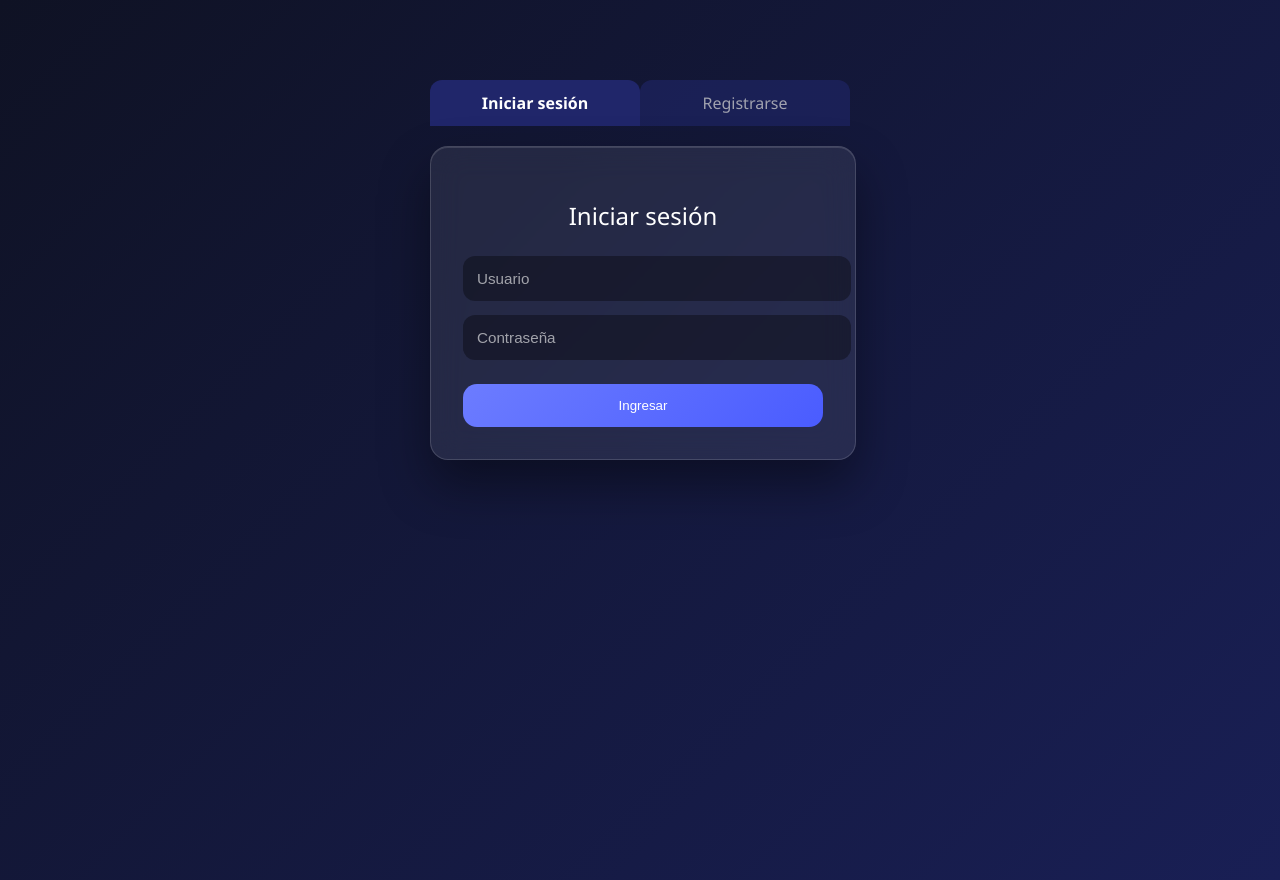
After one commit to jorge1100/Trabajo_final_metodologia, a PHP site: page /auth_view.php?vista=login in a window 1280 px wide. The commit adds this page. Run offline with PHP 8.4, Linux system fonts and the light colour scheme.

Commit message:
Login funcionando sin romper el sistema de notas

```diff
--- /dev/null
+++ b/auth_view.php
@@ -0,0 +1,52 @@
+<?php
+$vista = $_GET['vista'] ?? 'login';
+?>
+<!DOCTYPE html>
+<html lang="es">
+<head>
+  <meta charset="UTF-8">
+  <title>Acceso</title>
+  <link rel="stylesheet" href="styles.css">
+</head>
+<body>
+
+<div class="auth-container">
+
+  <div class="auth-tabs">
+    <a href="auth_view.php?vista=login" class="tab-btn <?= $vista === 'login' ? 'active' : '' ?>">
+      Iniciar sesión
+    </a>
+    <a href="auth_view.php?vista=registro" class="tab-btn <?= $vista === 'registro' ? 'active' : '' ?>">
+      Registrarse
+    </a>
+  </div>
+
+  <?php if ($vista === 'login'): ?>
+    <!-- LOGIN -->
+    <div class="auth-card">
+      <h2>Iniciar sesión</h2>
+
+      <form method="post" action="login.php">
+        <input type="text" name="usuario" placeholder="Usuario" required>
+        <input type="password" name="password" placeholder="Contraseña" required>
+        <button type="submit">Ingresar</button>
+      </form>
+    </div>
+  <?php else: ?>
+    <!-- REGISTRO -->
+    <div class="auth-card">
+      <h2>Crear cuenta</h2>
+
+      <form method="post" action="register.php">
+        <input type="text" name="usuario" placeholder="Usuario" required>
+        <input type="email" name="correo" placeholder="Correo electrónico" required>
+        <input type="password" name="password" placeholder="Contraseña" required>
+        <button type="submit">Registrarse</button>
+      </form>
+    </div>
+  <?php endif; ?>
+
+</div>
+
+</body>
+</html>
--- /dev/null
+++ b/config/session.php
@@ -0,0 +1,3 @@
+
+<?php
+session_start();
--- a/index.html
+++ b/index.php
@@ -1,3 +1,8 @@
+<?php
+
+require_once __DIR__ . '/config/auth.php';
+?>
+
 <!DOCTYPE html>
 <html lang="es">
 <head>
--- a/notas.php
+++ b/notas.php
@@ -1,4 +1,6 @@
 <?php
+require_once __DIR__ . '/config/session.php';
+
 header('Content-Type: application/json');
 
 $conexion = new mysqli("localhost", "root", "", "trabajo_final_metodologia");
@@ -7,7 +9,7 @@ if ($conexion->connect_error) {
     exit;
 }
 
-$id_usuario = 1;
+$id_usuario = $_SESSION['id_usuario'];
 $accion = $_GET['accion'] ?? $_POST['accion'] ?? '';
 
 switch ($accion) {
--- a/styles.css
+++ b/styles.css
@@ -1,4 +1,6 @@
-/* ==== ESTILO GENERAL ==== */
+/* =====================================================
+   ESTILO GENERAL
+   ===================================================== */
 body {
   margin: 0;
   font-family: "Segoe UI", sans-serif;
@@ -7,7 +9,9 @@ body {
   min-height: 100vh;
 }
 
-/* ==== BOTÓN CENTRAL ==== */
+/* =====================================================
+   SISTEMA DE NOTAS – BOTÓN CENTRAL
+   ===================================================== */
 .vista-principal {
   display: flex;
   justify-content: center;
@@ -24,7 +28,9 @@ body {
   cursor: pointer;
 }
 
-/* ==== PANELES ==== */
+/* =====================================================
+   SISTEMA DE NOTAS – PANELES
+   ===================================================== */
 .paneles {
   display: flex;
   justify-content: space-around;
@@ -40,7 +46,9 @@ body {
   margin-bottom: 20px;
 }
 
-/* ==== TARJETAS DE NOTAS ==== */
+/* =====================================================
+   SISTEMA DE NOTAS – TARJETAS
+   ===================================================== */
 .lista-notas {
   display: flex;
   flex-direction: column;
@@ -73,7 +81,9 @@ body {
   cursor: pointer;
 }
 
-/* ==== VISOR + BLUR ==== */
+/* =====================================================
+   SISTEMA DE NOTAS – VISOR / MODAL
+   ===================================================== */
 #visorNota {
   position: fixed;
   inset: 0;
@@ -90,7 +100,9 @@ body {
   display: none;
 }
 
-/* ==== HOJA ==== */
+/* =====================================================
+   SISTEMA DE NOTAS – HOJA DE EDICIÓN
+   ===================================================== */
 .hoja {
   background: #fdfbf7;
   width: 520px;
@@ -101,8 +113,14 @@ body {
 }
 
 @keyframes aparecer {
-  from { opacity: 0; transform: scale(0.95); }
-  to { opacity: 1; transform: scale(1); }
+  from {
+    opacity: 0;
+    transform: scale(0.95);
+  }
+  to {
+    opacity: 1;
+    transform: scale(1);
+  }
 }
 
 .hoja input,
@@ -136,3 +154,135 @@ body {
   border: none;
   cursor: pointer;
 }
+
+/* =====================================================
+   AUTENTICACIÓN – CONTENEDOR Y TABS
+   ===================================================== */
+.auth-container {
+  max-width: 420px;
+  margin: 80px auto;
+}
+
+.auth-tabs {
+  display: flex;
+  margin-bottom: 20px;
+}
+
+.tab-btn {
+  flex: 1;
+  padding: 12px;
+  text-align: center;
+  background: #20266a;
+  color: white;
+  text-decoration: none;
+  opacity: 0.6;
+  border-radius: 12px 12px 0 0;
+}
+
+.tab-btn.active {
+  opacity: 1;
+  font-weight: bold;
+}
+
+/* =====================================================
+   AUTENTICACIÓN – TARJETA (LOGIN / REGISTRO)
+   ===================================================== */
+.auth-card {
+  width: 360px;
+  padding: 32px;
+  border-radius: 18px;
+
+  background: rgba(255, 255, 255, 0.08);
+  backdrop-filter: blur(16px);
+  -webkit-backdrop-filter: blur(16px);
+
+  border: 1px solid rgba(255,255,255,0.15);
+  box-shadow:
+    0 25px 50px rgba(0,0,0,0.4),
+    inset 0 1px 0 rgba(255,255,255,0.12);
+
+  color: white;
+  text-align: center;
+}
+
+.auth-card h2 {
+  margin-bottom: 24px;
+  font-weight: 500;
+}
+
+.auth-card input {
+  width: 100%;
+  padding: 14px;
+  margin-bottom: 14px;
+
+  border-radius: 12px;
+  border: none;
+
+  background: rgba(0,0,0,0.35);
+  color: white;
+  font-size: 0.95rem;
+}
+
+.auth-card input::placeholder {
+  color: rgba(255,255,255,0.6);
+}
+
+.auth-card button {
+  width: 100%;
+  padding: 14px;
+  margin-top: 10px;
+
+  border-radius: 14px;
+  border: none;
+
+  background: linear-gradient(135deg, #6c7cff, #4a5cff);
+  color: white;
+  font-weight: 500;
+  cursor: pointer;
+
+  transition: transform 0.2s ease, box-shadow 0.2s ease;
+}
+
+.auth-card button:hover {
+  transform: translateY(-2px);
+  box-shadow: 0 12px 30px rgba(108,124,255,.45);
+}
+
+.auth-link {
+  margin-top: 18px;
+  font-size: 0.9rem;
+}
+
+.auth-link a {
+  color: #6c7cff;
+  text-decoration: none;
+}
+
+/* =====================================================
+   MENSAJES DE ERROR
+   ===================================================== */
+.error {
+  color: #ff6b6b;
+  margin-bottom: 12px;
+}
+
+.auth-tabs {
+  display: flex;
+  margin-bottom: 20px;
+}
+
+.tab-btn {
+  flex: 1;
+  padding: 12px;
+  text-align: center;
+  background: #20266a;
+  color: white;
+  text-decoration: none;
+  opacity: 0.6;
+  border-radius: 12px 12px 0 0;
+}
+
+.tab-btn.active {
+  opacity: 1;
+  font-weight: bold;
+}
```
Also changed, not shown: config/auth.php (added, +8 -0 lines), login.php (added, +57 -0 lines), logout.php (added, +8 -0 lines), register.php (added, +44 -0 lines), script.js (+10 -0 lines).
